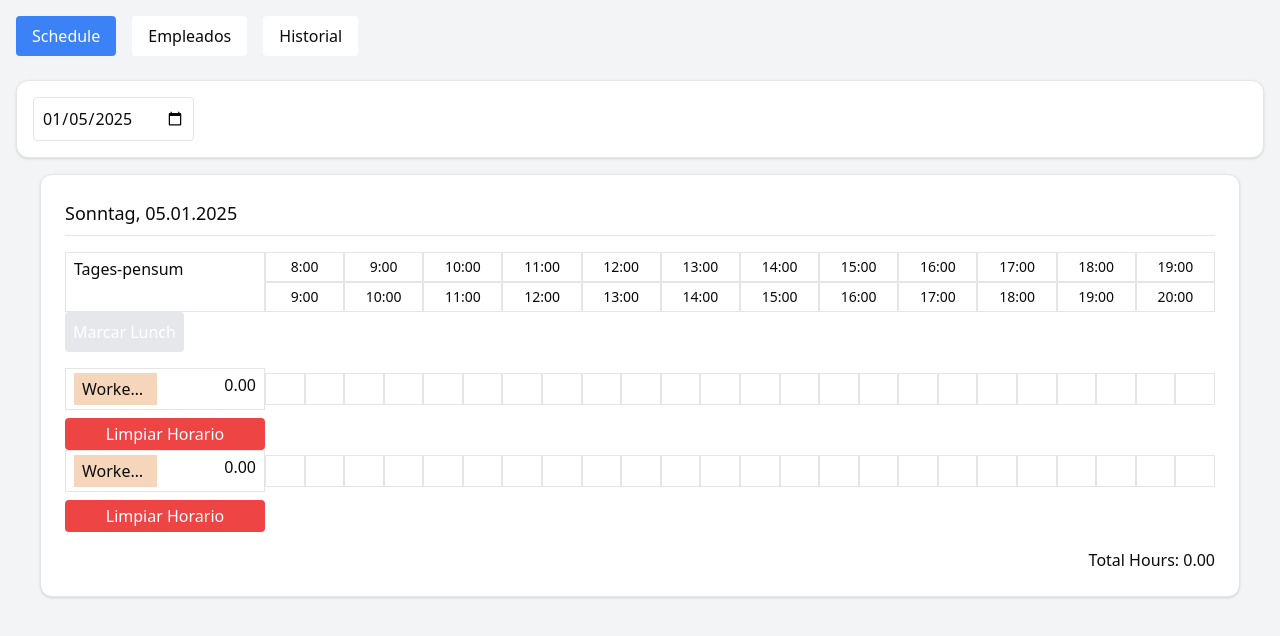
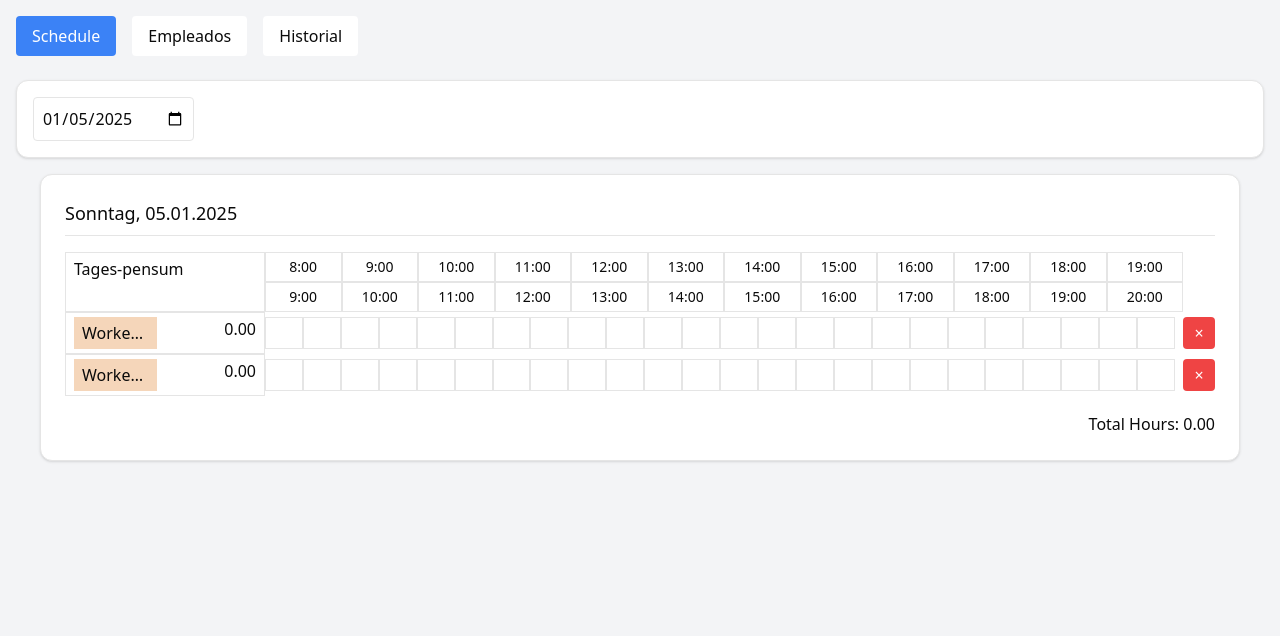
Before and after one commit to heredialucas/booking_mvp, a Next.js app: page / in a window 1280 px wide. Shown: the top 636 px of the page. Built offline with nearby package versions, Linux system fonts and the light colour scheme.

Commit message:
fix: clean btn

```diff
--- a/src/components/DaySchedule.tsx
+++ b/src/components/DaySchedule.tsx
@@ -20,7 +20,6 @@
   const [isDragging, setIsDragging] = useState(false);
   const [startCell, setStartCell] = useState<number | null>(null);
   const [currentEmployee, setCurrentEmployee] = useState<number | null>(null);
-  const [isLunchMode, setIsLunchMode] = useState(false);
 
   const hours = Array.from({ length: 13 }, (_, i) => i + 8);
 
@@ -30,16 +29,6 @@
     isHalfHour: boolean
   ) => {
     const cellIndex = hourIndex * 2 + (isHalfHour ? 1 : 0);
-
-    if (isLunchMode) {
-      const employee = employees[employeeIndex];
-      if (employee.schedule &&
-          cellIndex >= employee.schedule.start &&
-          cellIndex <= employee.schedule.end) {
-        markLunch(employeeIndex, cellIndex);
-      }
-      return;
-    }
 
     setIsDragging(true);
     setStartCell(cellIndex);
@@ -111,30 +100,6 @@
     return employees.reduce((total, employee) => total + employee.hours, 0);
   };
 
-  const markLunch = (employeeIndex: number, cellIndex: number) => {
-    const newEmployees = [...employees];
-    const employee = newEmployees[employeeIndex];
-
-    if (!employee.schedule) return;
-
-    const lunchSchedule = {
-      ...employee.schedule,
-      lunchStart: employee.schedule.lunchStart === cellIndex ? undefined : cellIndex,
-      lunchEnd: employee.schedule.lunchStart === cellIndex ? undefined : cellIndex + 1
-    };
-
-    const totalHours = (employee.schedule.end - employee.schedule.start + 1) / 2;
-    const lunchHours = lunchSchedule.lunchStart !== undefined ? 1 : 0;
-
-    newEmployees[employeeIndex] = {
-      ...employee,
-      schedule: lunchSchedule,
-      hours: totalHours - lunchHours
-    };
-
-    onUpdateEmployees(newEmployees);
-  };
-
   const getScheduleStatus = (employee: Employee, hourIndex: number) => {
     if (!employee.schedule || !employee.schedule.start || !employee.schedule.end)
       return { isScheduledFull: false, isScheduledHalf: false, isLunch: false };
@@ -159,7 +124,7 @@
     <Card className="p-6 select-none max-w-[1200px] mx-auto">
       <div className="mb-4 text-lg font-medium border-b pb-2">{date}</div>
       <div className="grid gap-0">
-        <div className="grid grid-cols-[200px,1fr]">
+        <div className="grid grid-cols-[200px,1fr,auto]">
           <div className="font-medium px-2 py-1 border">Tages-pensum</div>
           <div className="grid grid-rows-2 gap-0">
             <div className="grid grid-cols-12 gap-0">
@@ -177,23 +142,13 @@
               ))}
             </div>
           </div>
-        </div>
-
-        <div className="flex gap-2 mb-4">
-          <button
-            onClick={() => setIsLunchMode(!isLunchMode)}
-            className={`p-2 rounded ${
-              isLunchMode ? 'bg-yellow-500' : 'bg-gray-200'
-            } text-white`}
-          >
-            {isLunchMode ? 'Cancelar Lunch' : 'Marcar Lunch'}
-          </button>
+          <div className="w-8"></div>
         </div>
 
         {employees.map((employee, employeeIndex) => (
           <div
             key={employeeIndex}
-            className="grid grid-cols-[200px,1fr] items-center"
+            className="grid grid-cols-[200px,1fr,auto] items-center"
           >
             <div className="grid grid-cols-2 gap-4 px-2 py-1 border">
               <div className="bg-[#f5d6ba] px-2 py-1 truncate">
@@ -214,9 +169,7 @@
                         (getScheduleStatus(employee, hourIndex).isScheduledHalf &&
                           hourIndex * 2 >= employee.schedule.start)
                       )
-                        ? getScheduleStatus(employee, hourIndex).isLunch
-                          ? 'bg-yellow-300'
-                          : employee.schedule.color
+                        ? employee.schedule.color
                         : "bg-white"
                     } cursor-pointer hover:bg-gray-100`}
                     onMouseDown={() =>
@@ -227,7 +180,7 @@
                   />
                   <div
                     className={`border ${
-                      employee.schedule && (
+                      employee.schedule?.start !== undefined && (
                         getScheduleStatus(employee, hourIndex).isScheduledFull ||
                         (getScheduleStatus(employee, hourIndex).isScheduledHalf &&
                           hourIndex * 2 + 1 <= employee.schedule.end)
@@ -246,9 +199,9 @@
             </div>
             <button
               onClick={() => clearEmployeeSchedule(employeeIndex)}
-              className="mt-2 p-1 bg-red-500 text-white rounded"
+              className="p-1 bg-red-500 text-white rounded w-8 h-8 flex items-center justify-center ml-2"
             >
-              Limpiar Horario
+              ×
             </button>
           </div>
         ))}
```
